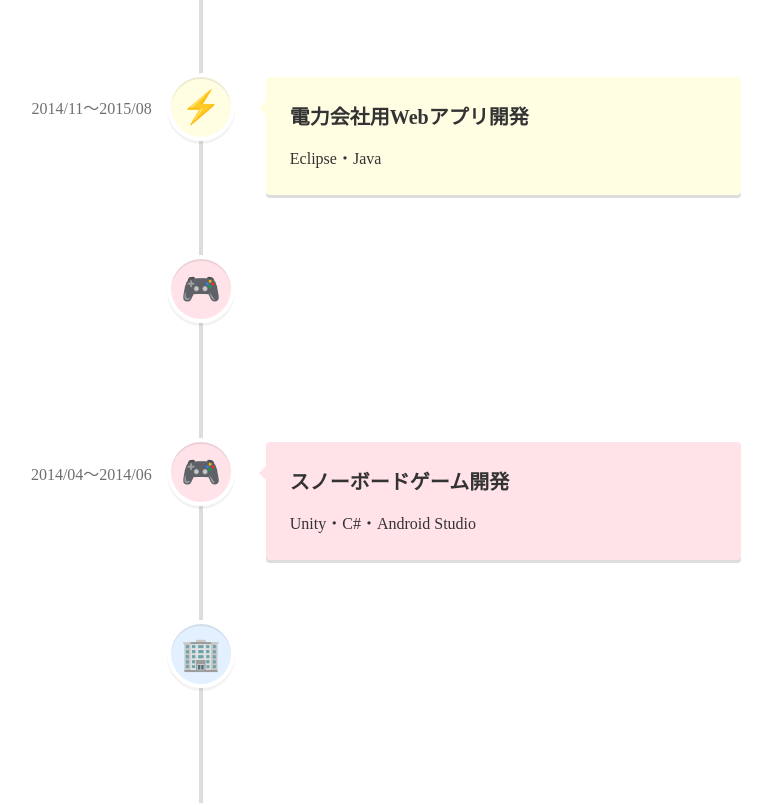
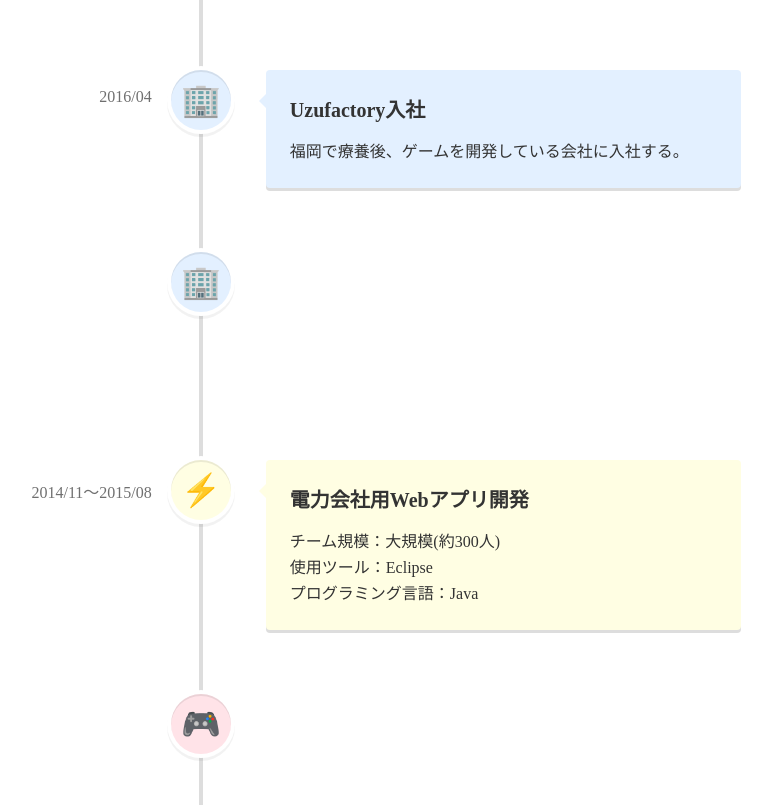
Before and after one commit to syosukecreator/sy-portfolio, a React (Vite) app: page /sy-portfolio/chronology in a window 1280 px wide. Shown: the part 1940-2745 px from the top of the page, without its empty margins (439-1211 px from the left). Built offline with nearby package versions, Linux system fonts and the light colour scheme.

Commit message:
歴史コンテンツを追加

```diff
--- a/src/components/Chronology.tsx
+++ b/src/components/Chronology.tsx
@@ -19,7 +19,7 @@ const timelineElements = [
     id: "girl-game",
     date: "2024/06〜2025/01",
     title: "美少女ゲーム開発",
-    description: "Unity・C#",
+    description: "今まで培ってきたスキルを活かしゲームを自分で売るチャレンジをしてみる。企画 → リリースまで全て1人で手がけ、無事リリースしDL数300本を記録する。<br>使用ツール：Unity<br>プログラミング言語：C#",
     color: colors.game,
     icon: icons.game,
   },
@@ -27,7 +27,7 @@ const timelineElements = [
     id: "cross-out",
     date: "2023/12",
     title: "クロスゲームズ退社",
-    description: "",
+    description: "事業縮小の為、会社都合退職となる。",
     color: colors.company,
     icon: icons.company,
   },
@@ -35,7 +35,7 @@ const timelineElements = [
     id: "nft-game",
     date: "2022/08〜2023/11",
     title: "NFTゲーム開発",
-    description: "Unity・C#",
+    description: "使用ツール：Cocos Creator<br>プログラミング言語：TypeScript",
     color: colors.game,
     icon: icons.game,
   },
@@ -43,7 +43,7 @@ const timelineElements = [
     id: "cross-in",
     date: "2022/08",
     title: "クロスゲームズ入社",
-    description: "",
+    description: "ゲームを開発している会社に入社する。",
     color: colors.company,
     icon: icons.company,
   },
@@ -51,15 +51,15 @@ const timelineElements = [
     id: "uzu-out",
     date: "2022/03",
     title: "Uzufactory退社",
-    description: "",
+    description: "給与面で不満があり転職を決意。",
     color: colors.company,
     icon: icons.company,
   },
   {
-    id: "tower-defense-game",
+    id: "rpg-game",
     date: "2020/03〜2021/07",
     title: "RPGゲーム開発",
-    description: "Unity・C#",
+    description: "使用ツール：Cocos Creator<br>プログラミング言語：JavaScript",
     color: colors.game,
     icon: icons.game,
   },
@@ -67,7 +67,7 @@ const timelineElements = [
     id: "meta-verse-shopping-mall-app",
     date: "2021/07〜2022/03",
     title: "メタバースショッピングモールアプリ開発",
-    description: "Unity・C#",
+    description: "使用ツール：Unity・Visual Studio<br>プログラミング言語：C#",
     color: "#E3FFED",
     icon: "🛒",
   },
@@ -75,7 +75,7 @@ const timelineElements = [
     id: "rithm-action-rpg-game",
     date: "2018/02〜2020/03",
     title: "リズムアクションRPGゲーム開発",
-    description: "Unity・C#",
+    description: "使用ツール：Unity・Rider<br>プログラミング言語：C#",
     color: colors.game,
     icon: icons.game,
   },
@@ -83,7 +83,7 @@ const timelineElements = [
     id: "tower-defense-game",
     date: "2016/04〜2018/01",
     title: "タワーディフェンスゲーム開発",
-    description: "Unity・C#",
+    description: "使用ツール：Unity・Visual Studio<br>プログラミング言語：C#",
     color: colors.game,
     icon: icons.game,
   },
@@ -91,7 +91,7 @@ const timelineElements = [
     id: "uzu-in",
     date: "2016/04",
     title: "Uzufactory入社",
-    description: "",
+    description: "福岡で療養後、ゲームを開発している会社に入社する。",
     color: colors.company,
     icon: icons.company,
   },
@@ -99,7 +99,8 @@ const timelineElements = [
     id: "serette-out",
     date: "2015/08",
     title: "セレッテ退社",
-    description: "",
+    description:
+      "深夜残業など労働環境が期待と異なる部分があり、体調面も悪化したため退職する。",
     color: colors.company,
     icon: icons.company,
   },
@@ -107,7 +108,8 @@ const timelineElements = [
     id: "electricity-company",
     date: "2014/11〜2015/08",
     title: "電⼒会社⽤Webアプリ開発",
-    description: "Eclipse・Java",
+    description:
+      "チーム規模：大規模(約300⼈)<br>使用ツール：Eclipse<br>プログラミング言語：Java",
     color: "#FFFEE3",
     icon: "⚡",
   },
@@ -115,7 +117,8 @@ const timelineElements = [
     id: "girl-game",
     date: "2014/07〜2014/11",
     title: "美少女育成ゲーム開発",
-    description: "Unity・C#",
+    description:
+      "使用ツール：Unity・MonoDevelop<br>プログラミング言語：C#・Ruby<br>フレームワーク：Ruby on Rails",
     color: colors.game,
     icon: icons.game,
   },
@@ -123,7 +126,8 @@ const timelineElements = [
     id: "snowboard-game",
     date: "2014/04〜2014/06",
     title: "スノーボードゲーム開発",
-    description: "Unity・C#・Android Studio",
+    description:
+      "スマホミニゲームの改修を担当。<br>チーム規模：小規模(5人)<br>使用ツール：Unity・MonoDevelop・Android Studio<br>プログラミング言語：C#",
     color: colors.game,
     icon: icons.game,
   },
@@ -131,15 +135,44 @@ const timelineElements = [
     id: "serette-in",
     date: "2014/04",
     title: "セレッテ入社",
-    description: "新卒入社",
+    description:
+      "ゲーム開発者になりたかったので、自社ゲームを制作してGoogle Playにリリースしている東京の会社を見つけ入社する。ひとり暮らしを始める。",
     color: colors.company,
     icon: icons.company,
+  },
+  {
+    id: "kcs",
+    date: "2011/04～2014/03",
+    title: "KCS福岡情報専⾨学校在学",
+    description:
+      "大学に落ち意気消沈している頃、プログラミングの専門学校がある事を知り元々パソコンが好きでゲーム作りに興味があったのでゲームクリエイター科に入学。",
+    color: "#EDE3FF",
+    icon: "🏫",
+  },
+  {
+    id: "ronin",
+    date: "2009/04～2011/03",
+    title: "浪人時代",
+    description:
+      "九州大学を目指し2年浪人するが、勉強の努力実らず二次試験に落ち玉砕。",
+    color: "#EDE3FF",
+    icon: "🏫",
+  },
+  {
+    id: "seinan",
+    date: "2006～2009",
+    title: "⻄南学院⾼等学校",
+    description:
+      "小中学校まで学年トップ程度の成績があった為、県内の進学校へ入学。しかしFPSゲームとゲーム内MOD制作に没頭し危うく留年しかかる。先生方の慈悲もあって何とか卒業する。",
+    color: "#EDE3FF",
+    icon: "🏫",
   },
   {
     id: "birth",
     date: "1990/07",
     title: "生誕",
-    description: "この世に生まれる",
+    description:
+      "ごく一般的なサラリーマンの家庭に生まれる。幼少期はラジコンが好きな父の影響を受け、LEGOやミニ四駆などモノ作りをして遊んでいた。",
     color: "#EDE3FF",
     icon: "🎉",
   },
@@ -176,7 +209,7 @@ const Chronology = () => {
           >
             {element.title}
           </h2>
-          <p>{element.description}</p>
+          <p dangerouslySetInnerHTML={{ __html: element.description }} />
         </VerticalTimelineElement>
       ))}
     </VerticalTimeline>
```
